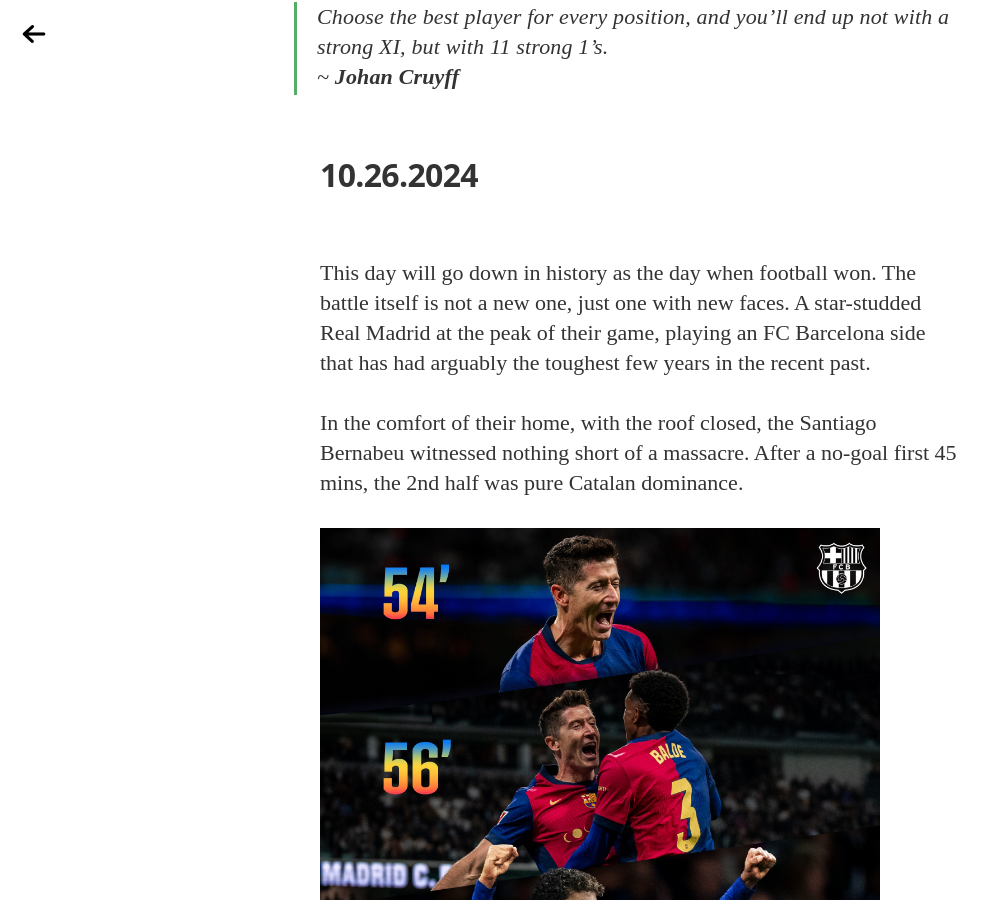
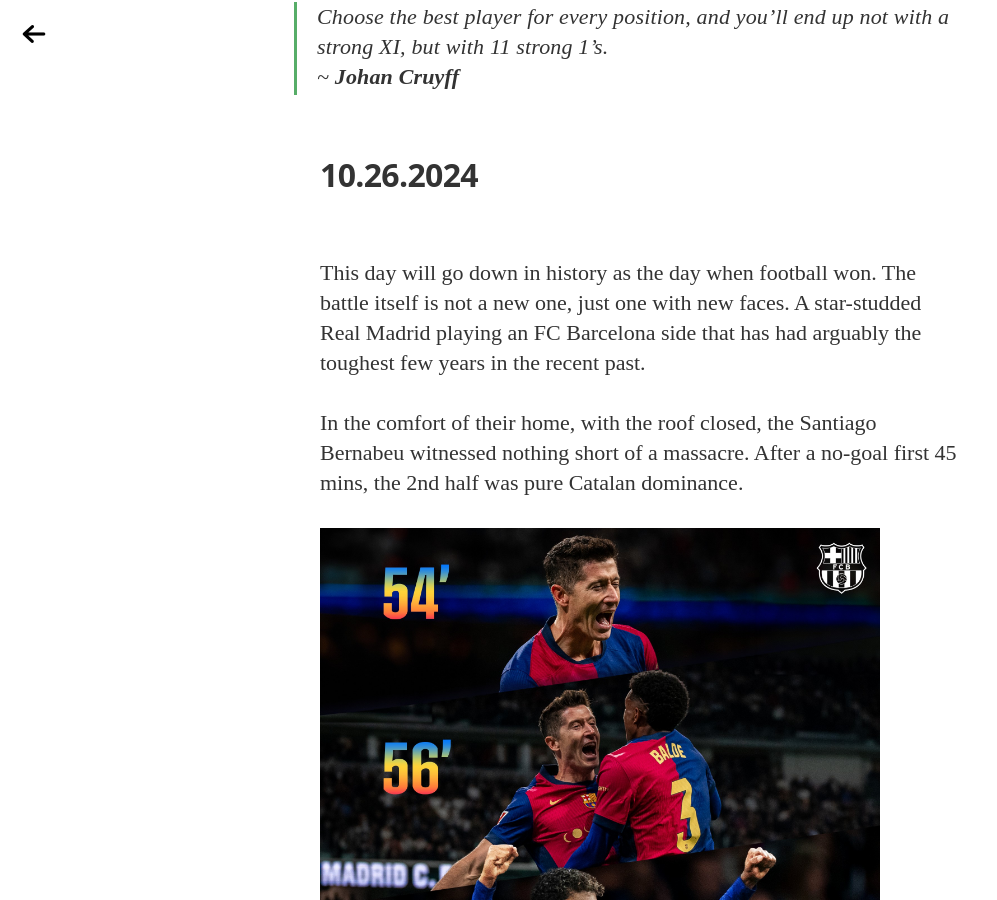
Before and after one commit to pkmandke/blog, a Jekyll site: the page built from _posts/2024-11-03-la-masia-victory.md, in a window 1280 px wide and 900 px high, scrolled down 938 px. Shown: the whole window, without its empty margins (0-997 px from the left). Built offline with Jekyll 4.4.1, drawn with Linux system fonts in a browser that asks for light colours; nearby versions of some CDN libraries; some web fonts are replaced.

Commit message:
not peak fair
Signed-off-by: Prathamesh Mandke <pkmandke@vt.edu>

```diff
--- a/_posts/2024-11-03-la-masia-victory.md
+++ b/_posts/2024-11-03-la-masia-victory.md
@@ -17,7 +17,7 @@ image2: /assets/article_images/2024-11-03-la-masia-victory/yamal_calma.jpeg # fo
 
 This day will go down in history as the day when football won.
 The battle itself is not a new one, just one with new faces.
-A star-studded Real Madrid at the peak of their game, playing an FC Barcelona side that has had arguably the toughest few years in the recent past.
+A star-studded Real Madrid playing an FC Barcelona side that has had arguably the toughest few years in the recent past.
 
 In the comfort of their home, with the roof closed, the Santiago Bernabeu witnessed nothing short of a massacre.
 After a no-goal first 45 mins, the 2nd half was pure Catalan dominance.
```
Also changed, not shown: other parts of _posts/2024-11-03-la-masia-victory.md (+1 -1 lines).
